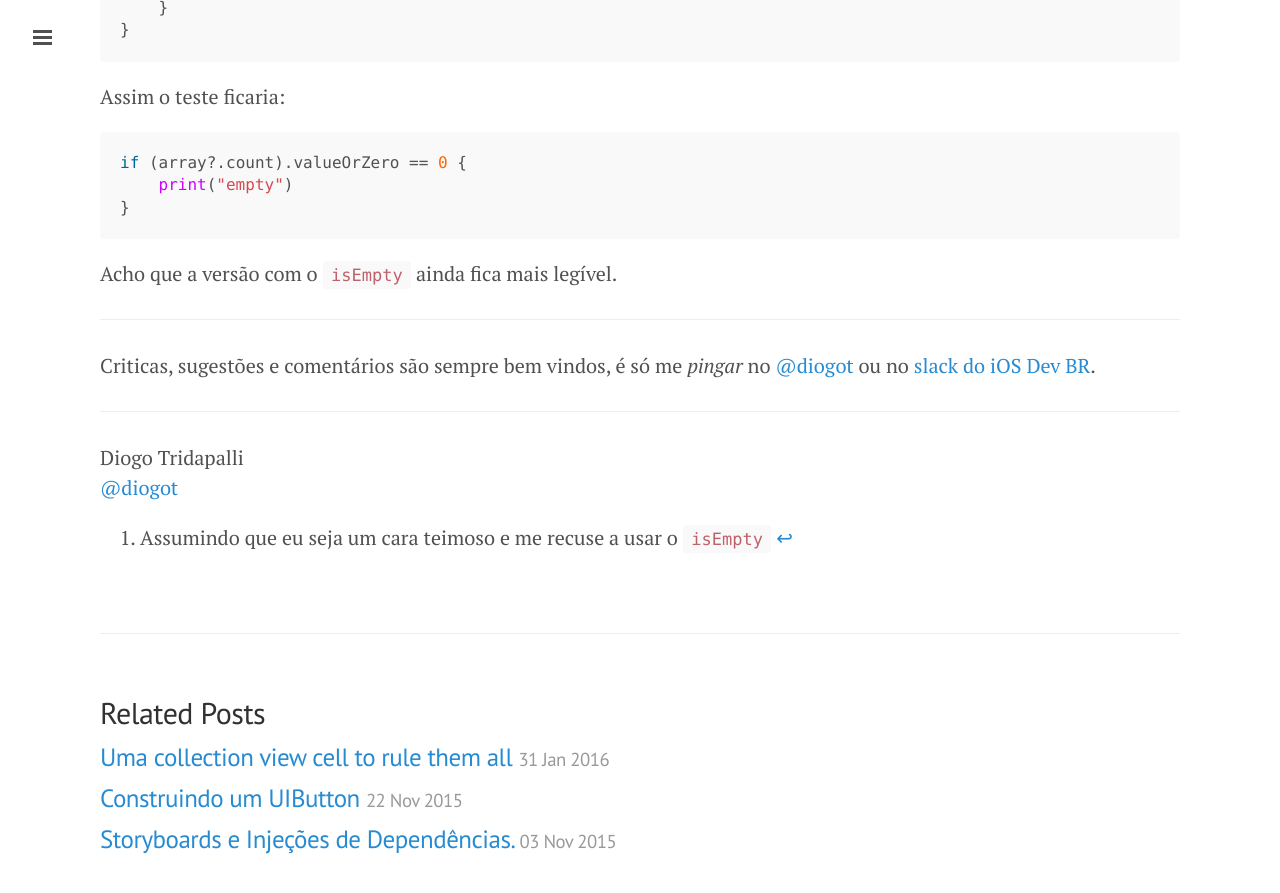
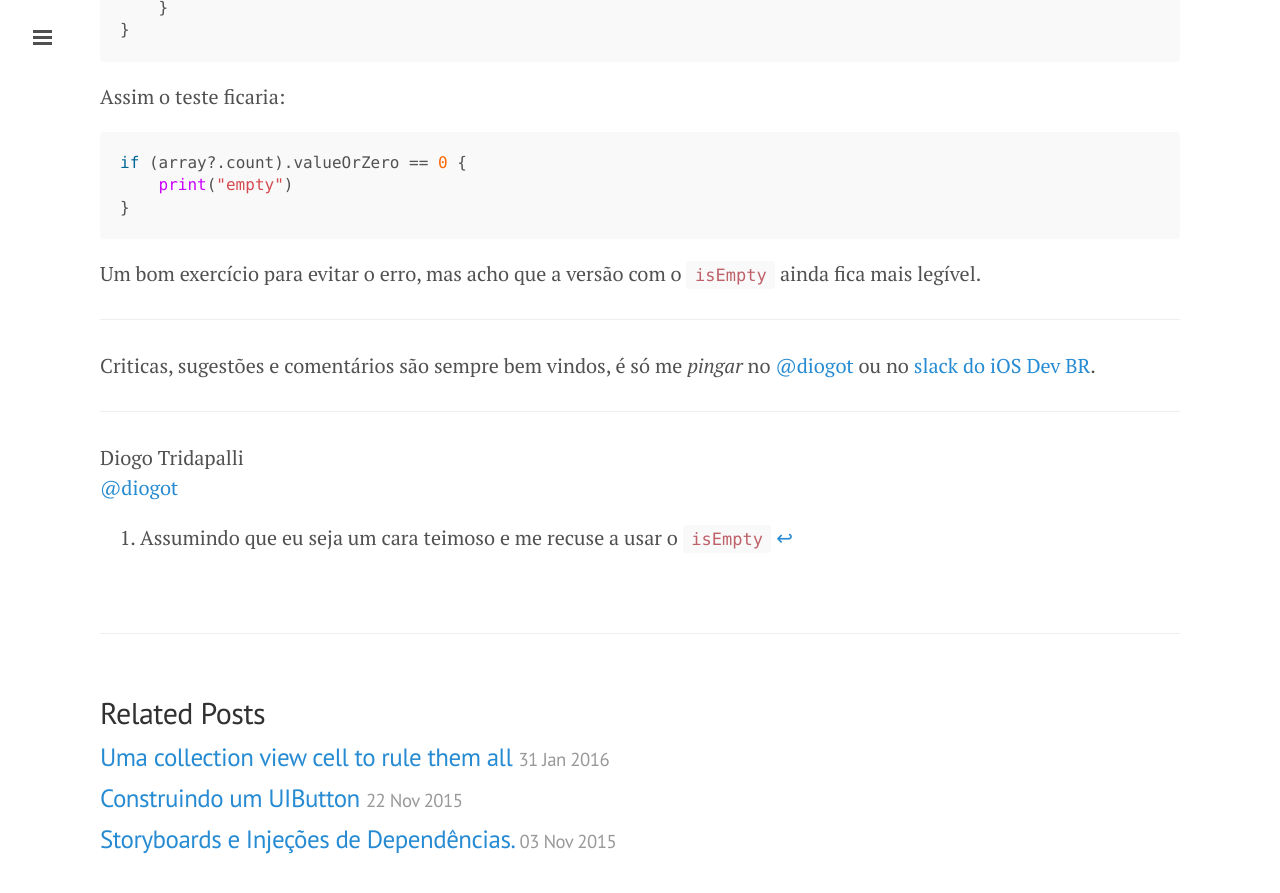
Before and after one commit to Invariante/invariante, a Jekyll site: the page built from _posts/2016-02-14-Em-Swift-nil-diferente-de-zero.md, in a window 1280 px wide and 900 px high, scrolled down 2523 px. Shown: the top 893 px of the window. Built offline with Jekyll 4.4.1, drawn with Linux system fonts in a browser that asks for light colours.

Commit message:
Update 2016-02-14-Em-Swift-nil-diferente-de-zero.md

```diff
--- a/_posts/2016-02-14-Em-Swift-nil-diferente-de-zero.md
+++ b/_posts/2016-02-14-Em-Swift-nil-diferente-de-zero.md
@@ -100,7 +100,7 @@ if (array?.count).valueOrZero == 0 {
 }
 ~~~
 
-Acho que a versão com o `isEmpty` ainda fica mais legível.
+Um bom exercício para evitar o erro, mas acho que a versão com o `isEmpty` ainda fica mais legível.
 
 [^1]: Assumindo que eu seja um cara teimoso e me recuse a usar o `isEmpty`
 
```
